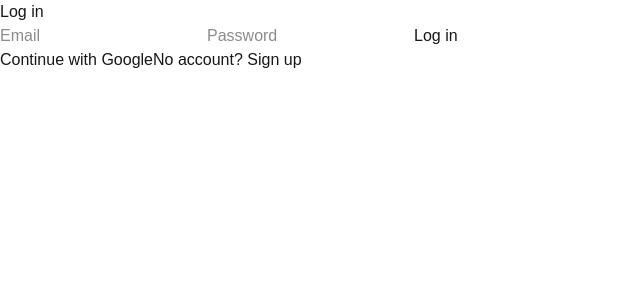
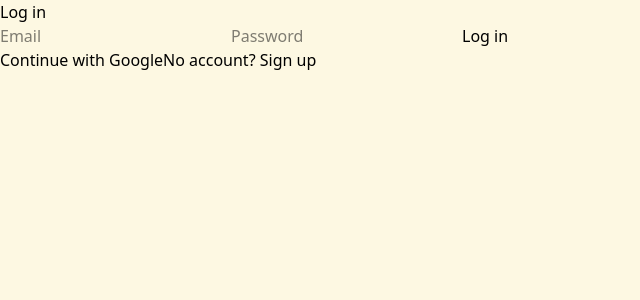
Before and after one commit to JasmineHara/WWCD-FINANCIAL-INCLUSION-AND-SMART-ECONOMY, a Next.js app: page /login in a window 1280 px wide. Shown: the top 300 px of the page, without its empty margins (0-640 px from the left). Built offline with nearby package versions, Linux system fonts and the light colour scheme; no server answers.

Commit message:
add color codes

```diff
--- a/app/globals.css
+++ b/app/globals.css
@@ -1,27 +1,59 @@
 @import "tailwindcss";
+@custom-variant dark (&:where(.dark, .dark *));
 
 /* CSS Style - Najwa */
-:root {
-  --background: #ffffff;
-  --foreground: #171717;
+@theme {
+  --color-another-yellow: #ffe14e;
+  --color-another-one: #f7e289;
+  --color-light-yellow: #fae3b1;
+  --color-beige-y: #fdf8e2;
+  --color-malllow: #f4eef1;
+  --color-dark-moss-green: #47622a;
+  --color-green-moss: #80a32f;
+  --color-cute-orange: #f76f54;
+  --color-orange: #cf5527;
+  --color-brown: #673c34;
+  --color-cream: #e7e3d0;       /* input boxes */
+  --color-dark-nav: #1f1c1c;    /* dark navbar */
+  --color-chat-self: #b09862;   /* dark chatbox */
+  --color-chat-ai: #413c3c;   /* dark chatbox */
 }
 
-@theme inline {
-  --color-background: var(--background);
-  --color-foreground: var(--foreground);
-  --font-sans: var(--font-geist-sans);
-  --font-mono: var(--font-geist-mono);
+:root {
+  --bg: #fdf8e2;
+  --surface: #ffffff;
+  --fg: #000000;
+  --accent: #cf5527;
+  --primary: #f76f54;
+  --secondary: #f7e289;
+  --table-head: #80a32f;
+  --table-text: #673c34;
+  --input: #e7e3d0;
 }
 
-@media (prefers-color-scheme: dark) {
-  :root {
-    --background: #0a0a0a;
-    --foreground: #ededed;
-  }
+.dark {
+  --bg: #000000;
+  --surface: #1f1c1c;
+  --fg: #ffffff;
+  --table-text: #ffffff;
+}
+
+
+@theme inline {
+  --color-bg: var(--bg);
+  --color-surface: var(--surface);
+  --color-fg: var(--fg);
+  --color-accent: var(--accent);
+  --color-primary: var(--primary);
+  --color-secondary: var(--secondary);
+  --color-table-head: var(--table-head);
+  --color-table-text: var(--table-text);
+  --color-input: var(--input);
+  --font-sans: var(--font-andika), sans-serif;
+  --font-heading: var(--font-poppins), sans-serif;
 }
 
 body {
-  background: var(--background);
-  color: var(--foreground);
-  font-family: Arial, Helvetica, sans-serif;
+  background: var(--bg);
+  color: var(--fg);
 }
```
